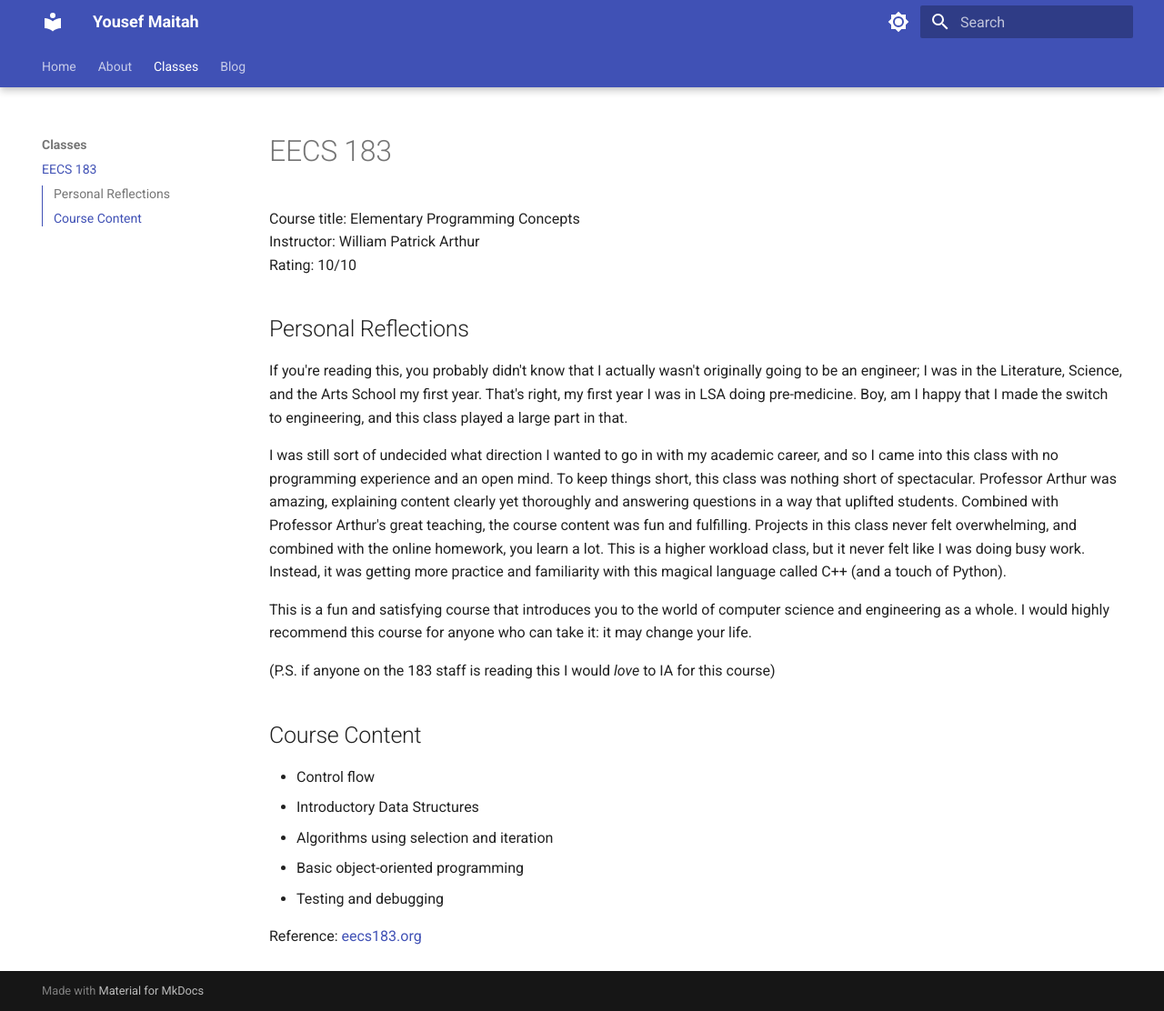
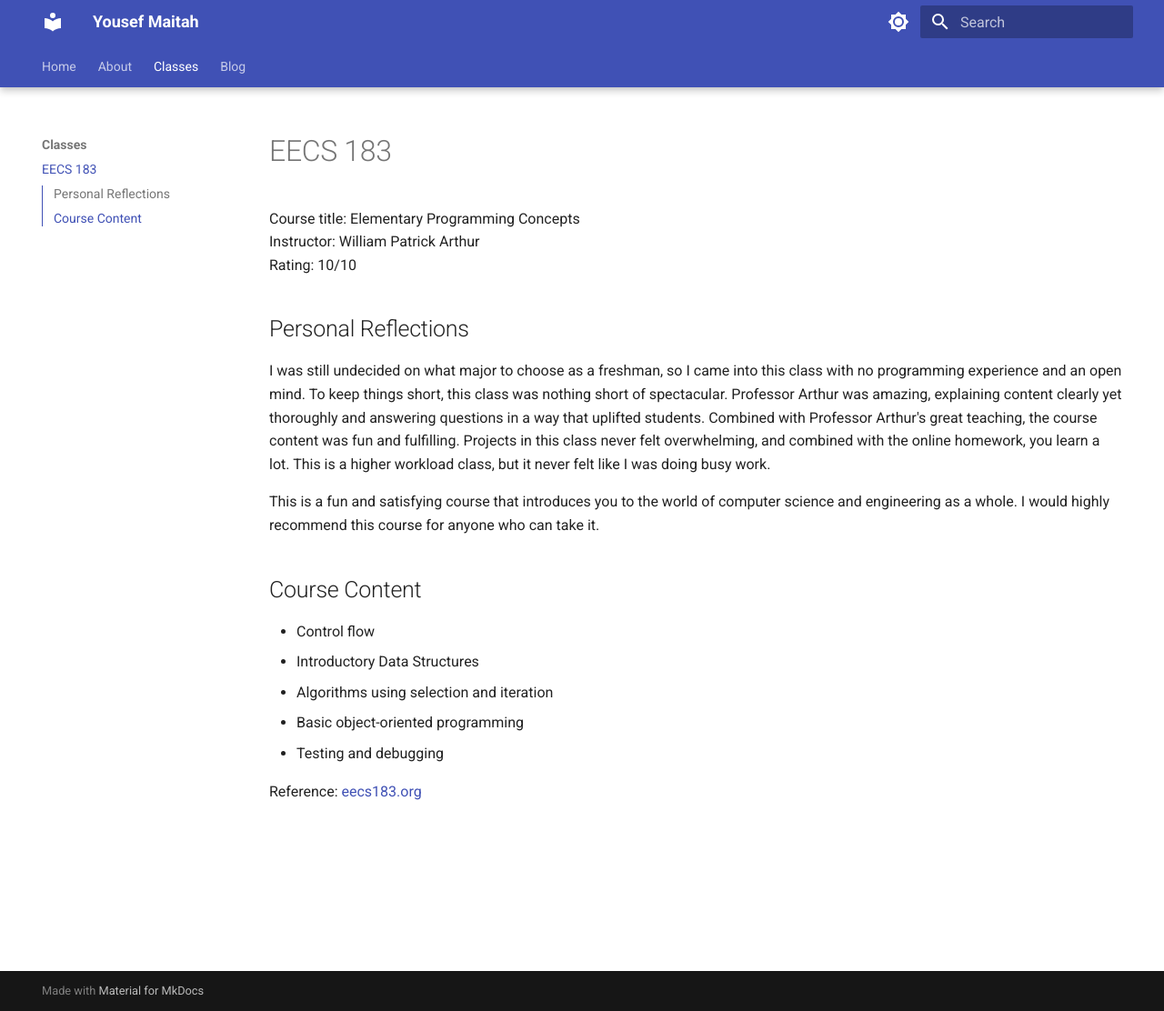
Before and after one commit to ymaitah/MyWebsite, an MkDocs documentation site: the page built from docs/classes/EECS_183.md, in a window 1280 px wide and 1112 px high. Shown: the whole window at 91% size. Built offline with MkDocs 1.6.1 and Material for MkDocs 9.7.7, drawn with Linux system fonts in a browser that asks for light colours.

```diff
--- a/docs/classes/EECS_183.md
+++ b/docs/classes/EECS_183.md
@@ -9,13 +9,10 @@ Instructor: William Patrick Arthur
 Rating: 10/10
 
 ## Personal Reflections
-If you're reading this, you probably didn't know that I actually wasn't originally going to be an engineer; I was in the Literature, Science, and the Arts School my first year. That's right, my first year I was in LSA doing pre-medicine. Boy, am I happy that I made the switch to engineering, and this class played a large part in that.
+I was still undecided on what major to choose as a freshman, so I came into this class with no programming experience and an open mind. To keep things short, this class was nothing short of spectacular. Professor Arthur was amazing, explaining content clearly yet thoroughly and answering questions in a way that uplifted students. Combined with Professor Arthur's great teaching, the course content was fun and fulfilling. Projects in this class never felt overwhelming, and combined with the online homework, you learn a lot. This is a higher workload class, but it never felt like I was doing busy work.
 
-I was still sort of undecided what direction I wanted to go in with my academic career, and so I came into this class with no programming experience and an open mind. To keep things short, this class was nothing short of spectacular. Professor Arthur was amazing, explaining content clearly yet thoroughly and answering questions in a way that uplifted students. Combined with Professor Arthur's great teaching, the course content was fun and fulfilling. Projects in this class never felt overwhelming, and combined with the online homework, you learn a lot. This is a higher workload class, but it never felt like I was doing busy work. Instead, it was getting more practice and familiarity with this magical language called C++ (and a touch of Python).
+This is a fun and satisfying course that introduces you to the world of computer science and engineering as a whole. I would highly recommend this course for anyone who can take it.
 
-This is a fun and satisfying course that introduces you to the world of computer science and engineering as a whole. I would highly recommend this course for anyone who can take it: it may change your life.
-
-(P.S. if anyone on the 183 staff is reading this I would *love* to IA for this course)
 
 ## Course Content
 * Control flow
```
Also changed, not shown: docs/about.md (+3 -5 lines), docs/index.md (+1 -1 lines).
